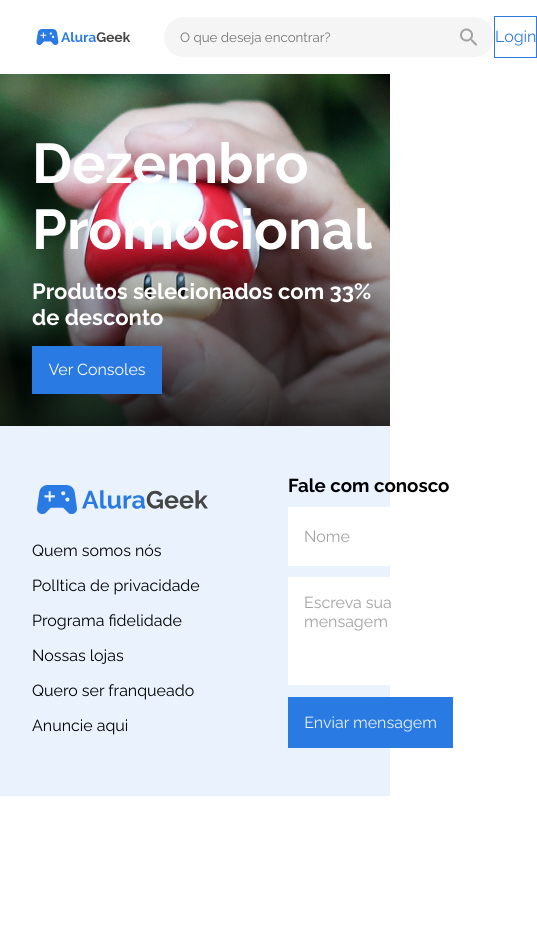
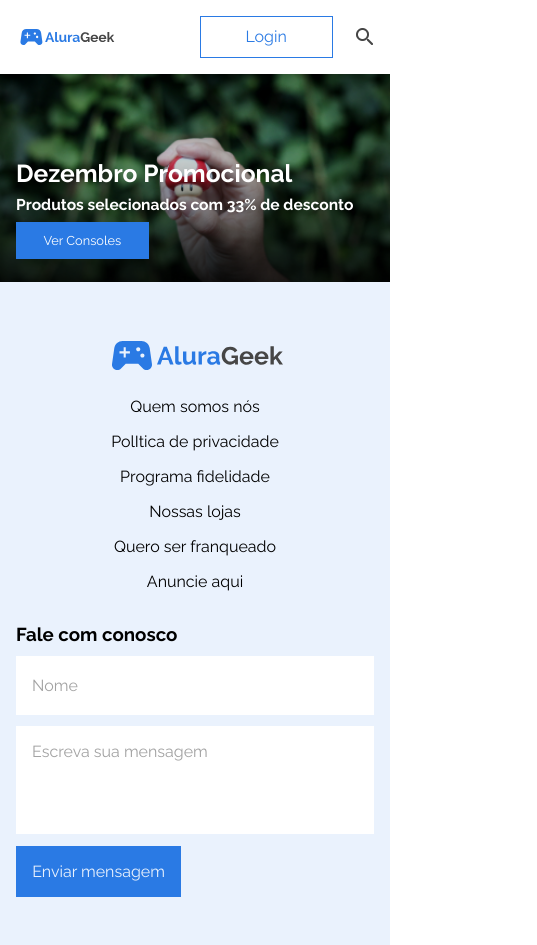
Before and after one commit to Evandrosc/AluraGeek, a plain HTML site: page index.html in a window 390 px wide. Shown: the whole page, 537 px wide, since content can reach past the window. Before the commit the page ends 844 px from the top, so only its background shows below. Drawn offline with Linux system fonts and the light colour scheme.

Commit message:
responsivo cabeçalho, promoção, rodapé

```diff
--- a/index.html
+++ b/index.html
@@ -19,7 +19,10 @@
                 <img src="assets/lupa.png" alt="pesquisar">
             </div>
         </div>
-        <a href="#" class="cabecalho__menu__login">Login</a>
+        <div class="cabecalho__container__login">
+            <a href="#" class="cabecalho__menu__login">Login</a>
+            <img src="assets/lupa-negro.png" alt="pesquisar" class="cabecalho__pesquisar cabecalho__img__pesquisar">
+        </div>
     </header>
     <main class="meio">
         <section class="main__section__promocao">
--- a/styles/cabecalho/cabecalho.css
+++ b/styles/cabecalho/cabecalho.css
@@ -22,8 +22,18 @@
 
 .cabecalho__input {
     line-height: 1.5rem;
-    width: 24.57rem;
+    width: 24.57vw;
     background-color: var(--cor1);
+}
+
+.cabecalho__container__login {
+    display: flex;
+    align-items: center;
+    gap: 6vw;
+}
+
+.cabecalho__img__pesquisar {
+    display: none;
 }
 
 .cabecalho__menu__login {
@@ -54,3 +64,21 @@
         width: 10.375rem;
     }
 }
+
+@media screen and (max-width: 768px) {
+    .cabecalho {
+        margin: 1rem;
+    }
+
+    .cabecalho__container__input {
+        display: none;
+    }
+
+    .cabecalho__img__pesquisar {
+        display: inline-block;
+    }
+
+    .cabecalho__menu__login {
+        width: 8.3125rem;
+    }
+}
--- a/styles/meio/section-promocao/promocao.css
+++ b/styles/meio/section-promocao/promocao.css
@@ -1,14 +1,15 @@
 .main__section__promocao {
+    position: relative;
     display: flex;
     flex-direction: column;
     justify-content: flex-end;
     gap: 1rem;
     padding: 0 0 2rem 7rem;
     background-image: url('../../../assets/banner.png');
-    background-size: cover;
+    background-size: contain;
     background-repeat: no-repeat;
     background-position: center;
-    height: 22rem;
+    height: 24.468vw;
 }
 
 .section__promocao__h1, .section__promocao__h2, .section-promocao__botao {
@@ -16,27 +17,77 @@
 }
 
 .section__promocao__h1, .section__promocao__h2 {
+    position: absolute;
     font-weight: 700;
 }
 
 .section__promocao__h1 {
-    font-size: 3.5rem;
+    font-size: 3.8vw;
+    top: 40%;
 }
 
 .section__promocao__h2 {
-    font-size: 1.375rem;
+    font-size: 1.6vw;
+    top: 63%;
 }
 
 .section-promocao__botao {
+    position: absolute;
+    top: 76%;
     display: inline-block;
     background-color: var(--cor2);
-    line-height: 3rem;
-    width: 8.125rem;
+    padding: 1.1rem 0;
+    width: 9.5vw;
     text-align: center;
+    font-size: 1.2vw;
 }
 
 @media screen and (max-width: 1024px) {
     .main__section__promocao {
+        background-image: url('../../../assets/banner-medio.png');
+        height: 45.84961vw;
         padding-left: 2rem;
     }
+
+    .section__promocao__h1 {
+        font-size: 6.8vw;
+        top: 45%;
+    }
+
+    .section__promocao__h2 {
+        font-size: 2.91vw;
+        top: 68%;
+    }
+
+    .section-promocao__botao {
+        top: 81%;
+        width: 16vw;
+        padding: 1rem 0;
+        font-size: 2vw;
+    }
 }
+
+@media screen and (max-width: 768px) {
+    .main__section__promocao {
+        background-image: url('../../../assets/banner-pequeno.png');
+        height: 53.3379vw;
+        padding-left: 1rem;
+    }
+
+    .section__promocao__h1 {
+        font-size: 6.3vw;
+        top: 41%;
+    }
+
+    .section__promocao__h2 {
+        font-size: 4vw;
+        top: 58%;
+    }
+
+    .section-promocao__botao {
+        top: 71%;
+        width: 34vw;
+        padding: .7rem 0;
+        font-size: max(.8rem, 3vw);
+    }
+}
--- a/styles/rodape/rodape.css
+++ b/styles/rodape/rodape.css
@@ -106,3 +106,23 @@
         width: 60%;
     }
 }
+
+@media screen and (max-width: 768px) {
+    .rodape__container {
+        flex-direction: column;
+        padding: 3rem 1rem;
+    }
+
+    .rodape__container__sobre__nos {
+        align-items: center;
+    }
+
+    .rodape__navegacao__menu__lista {
+        text-align: center;
+    }
+
+    .rodape__formulario {
+        margin-top: 2rem;
+        width: 100%;
+    }
+}
```
Also changed, not shown: assets/banner-medio.png (added), assets/banner-pequeno.png (added).
